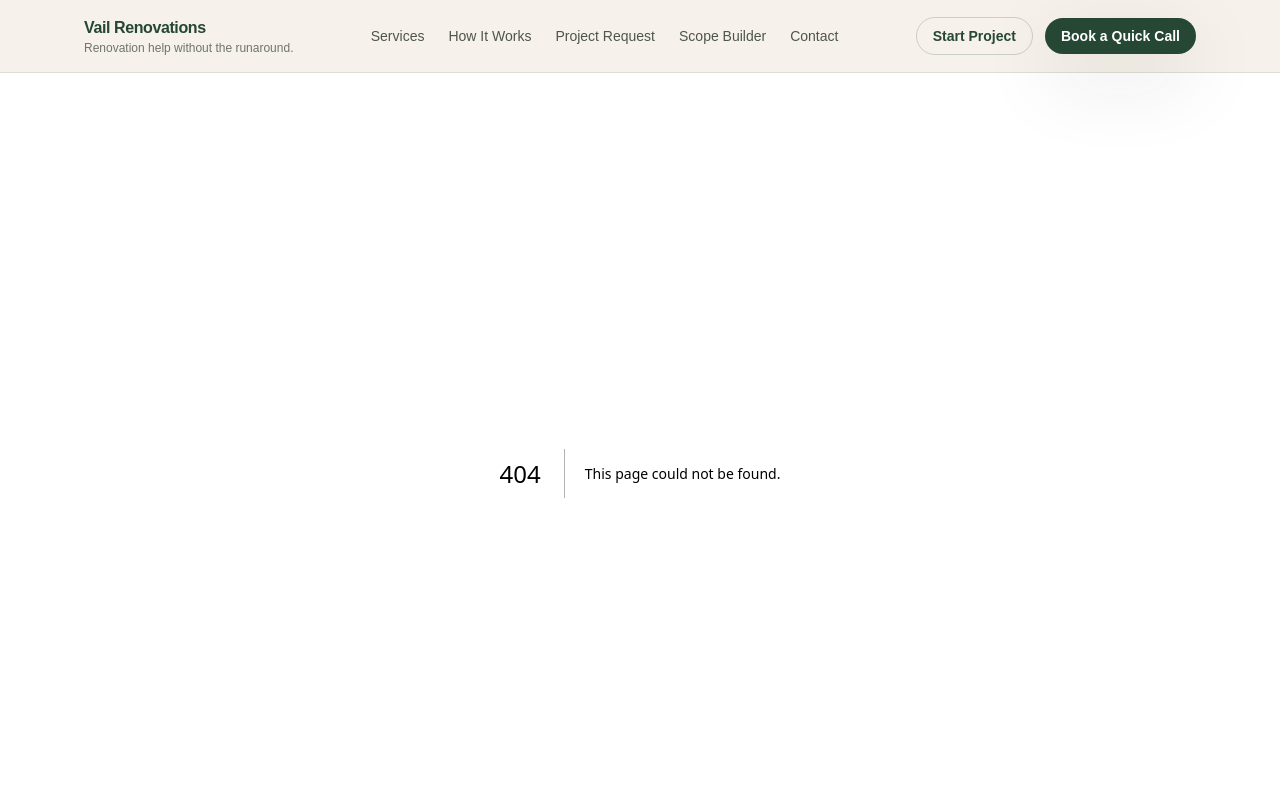
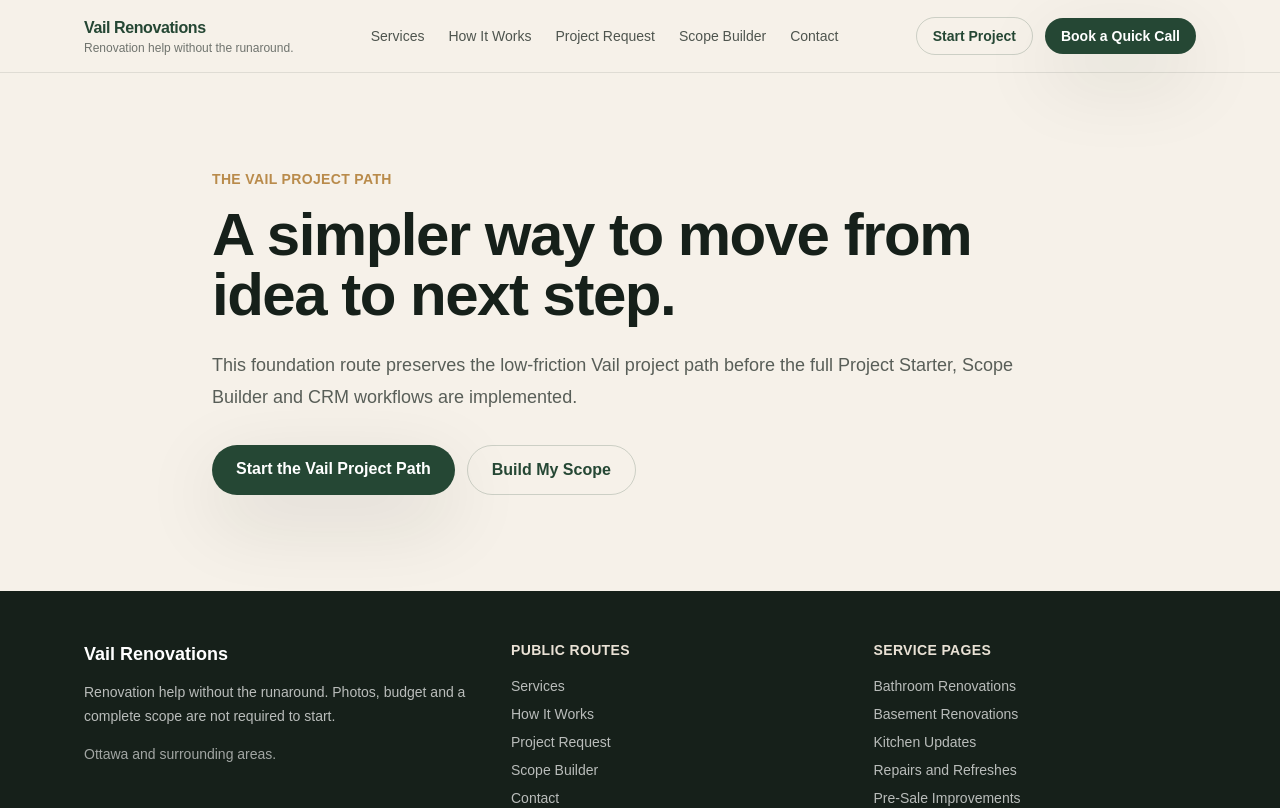
Before and after one commit to harbourviewcompany-create/contractor, a Next.js app: page /how-it-works in a window 1280 px wide. Before the commit this address had no page. Shown: the top 808 px of the page. Built offline with nearby package versions, Linux system fonts and the light colour scheme.

Commit message:
Add how-it-works route

```diff
--- /dev/null
+++ b/app/how-it-works/page.tsx
@@ -0,0 +1,20 @@
+import { PlaceholderPage } from "@/components/placeholder-page";
+
+export const metadata = {
+  title: "How It Works",
+  description: "The Vail Project Path foundation route."
+};
+
+export default function HowItWorksPage() {
+  return (
+    <PlaceholderPage
+      eyebrow="The Vail Project Path"
+      title="A simpler way to move from idea to next step."
+      body="This foundation route preserves the low-friction Vail project path before the full Project Starter, Scope Builder and CRM workflows are implemented."
+      primaryHref="/project-request"
+      primaryLabel="Start the Vail Project Path"
+      secondaryHref="/scope-builder"
+      secondaryLabel="Build My Scope"
+    />
+  );
+}
```
